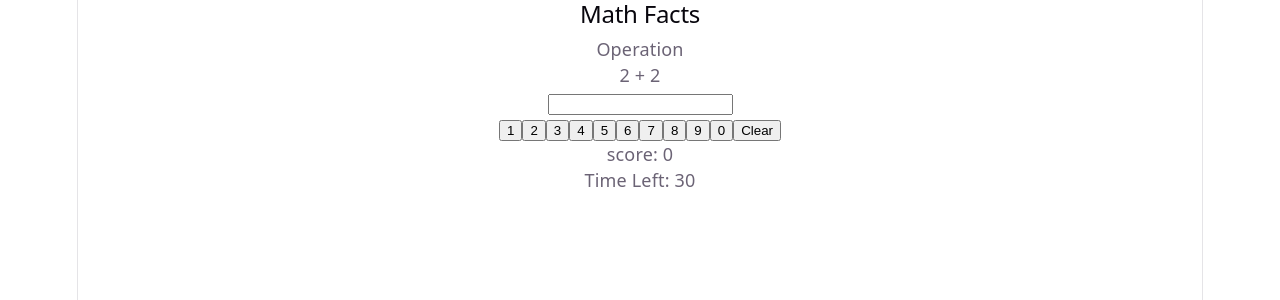
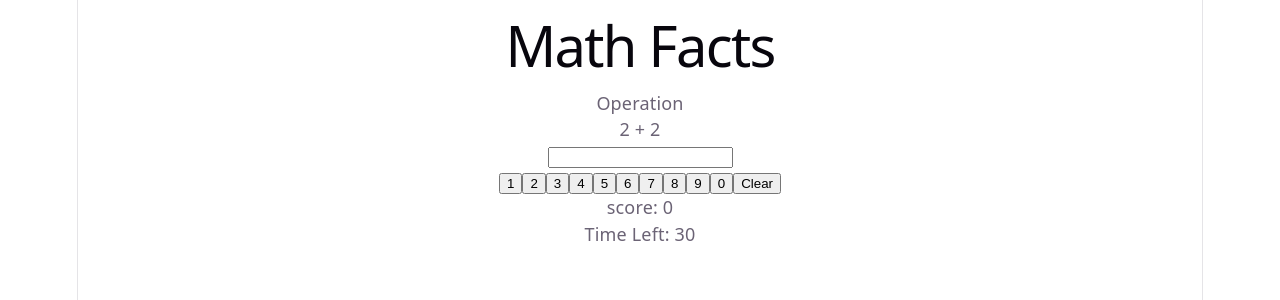
Before and after one commit to ryanstokes21/play2learn-react-practice, a React (Vite) app: page /MathFactsGame in a window 1280 px wide. Shown: the top 300 px of the page. Built offline with nearby package versions, Linux system fonts and the light colour scheme.

Commit message:
change headers to h1

```diff
--- a/src/components/AnagramHunt/AnagramHuntGame.jsx
+++ b/src/components/AnagramHunt/AnagramHuntGame.jsx
@@ -5,7 +5,7 @@ function AnagramHuntGame() {
   if (timeLeft === 0) {
     return (
       <main>
-        <h2>Anagram Hunt</h2>
+        <h1>Anagram Hunt</h1>
         <div>
           <p>Times Up!</p>
           <p>you got</p>
@@ -20,7 +20,7 @@ function AnagramHuntGame() {
 
   return (
     <main>
-      <h2>Anagram Hunt</h2>
+      <h1>Anagram Hunt</h1>
       <div>
         <p>Score: 1</p>
         <p>Time Left: {timeLeft}</p>
--- a/src/components/AnagramHunt/AnagramHuntScreen.jsx
+++ b/src/components/AnagramHunt/AnagramHuntScreen.jsx
@@ -3,7 +3,7 @@ import { Link } from 'react-router-dom';
 function AnagramHuntScreen() {
   return (
     <main>
-      <h2>Anagram Hunt</h2>
+      <h1>Anagram Hunt</h1>
       <div>
         <label htmlFor="wLength">Word Length</label>
         <select id="wLength">
--- a/src/components/MathFacts/MathFactsGame.jsx
+++ b/src/components/MathFacts/MathFactsGame.jsx
@@ -5,7 +5,7 @@ function MathFactsGame() {
   if (timeLeft === 0) {
     return (
       <main>
-        <h2>Math Facts</h2>
+        <h1>Math Facts</h1>
         <p>Operation</p>
         <p>Times Up!</p>
         <p>Your final score is:</p>
@@ -18,7 +18,7 @@ function MathFactsGame() {
 
   return (
     <main>
-      <h2>Math Facts</h2>
+      <h1>Math Facts</h1>
       <p>Operation</p>
       <p>2 + 2</p>
       <input type="text" readOnly />
--- a/src/components/MathFacts/MathFactsScreen.jsx
+++ b/src/components/MathFacts/MathFactsScreen.jsx
@@ -3,7 +3,7 @@ import { Link } from 'react-router-dom';
 function MathFactsScreen() {
   return (
     <main>
-      <h2>Math Facts</h2>
+      <h1>Math Facts</h1>
       <div>
         <label htmlFor="operation">Operation</label>
         <select name="operation" id="operation">
```
